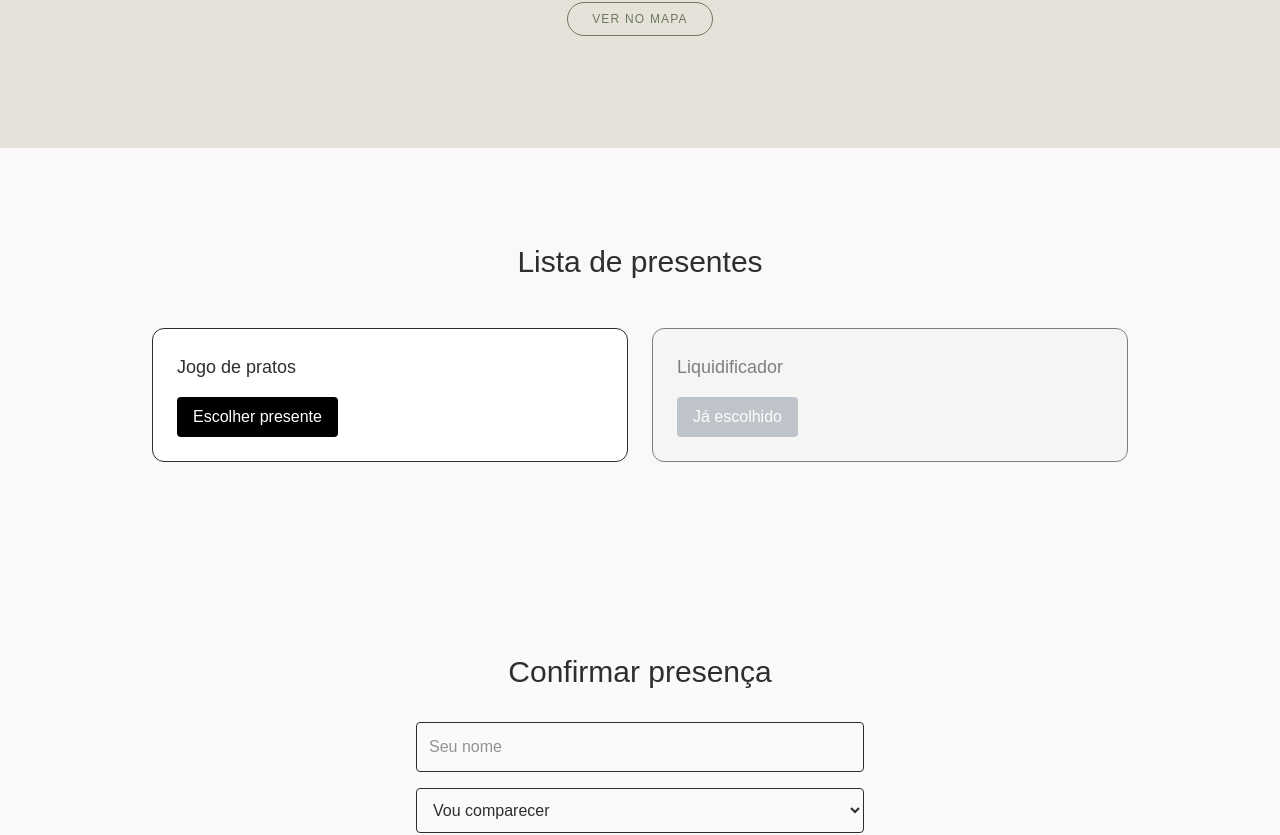
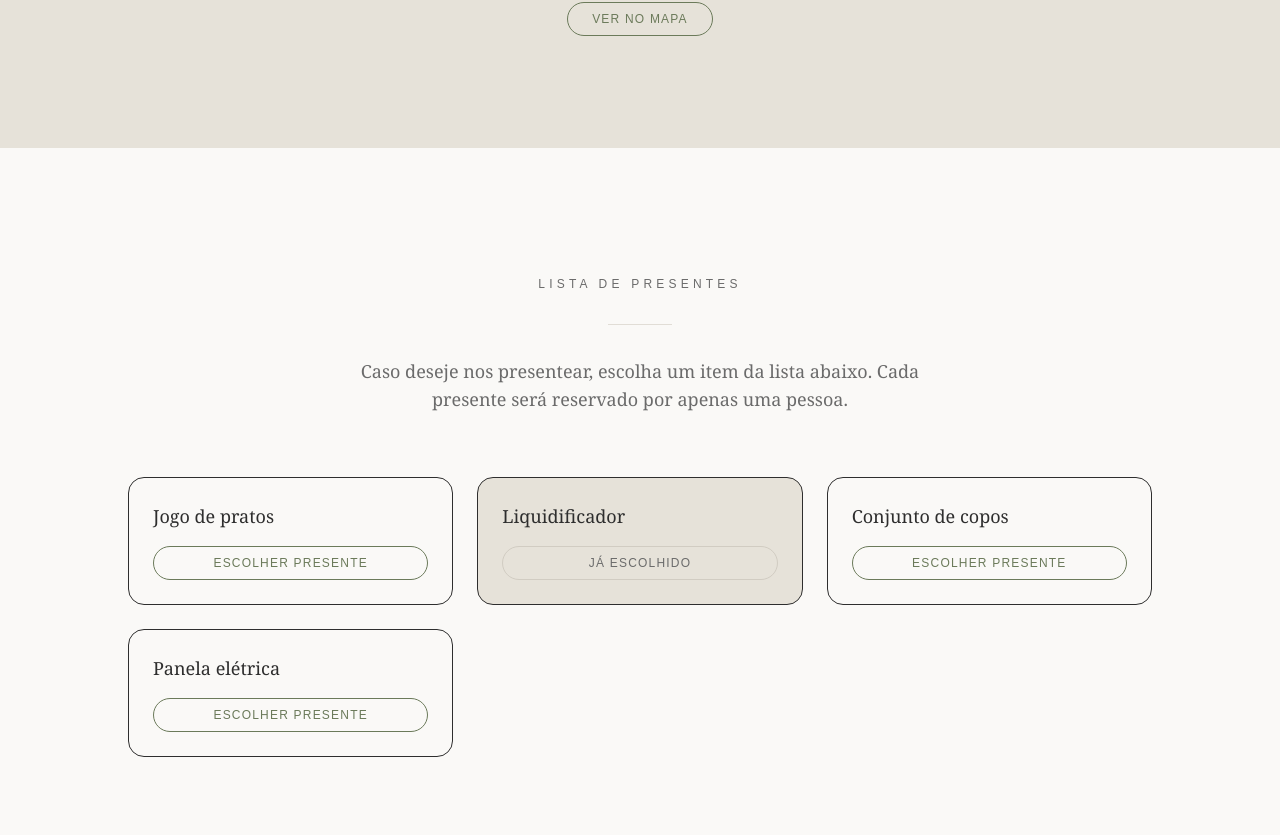
Before and after one commit to Gleis0nLemos/front-YG, a Next.js app: page / in a window 1280 px wide. Shown: the part 1864-2699 px from the top of the page. Built offline with nearby package versions, Linux system fonts and the light colour scheme.

Commit message:
feat: visual update to giftlist

```diff
--- a/components/GiftList.tsx
+++ b/components/GiftList.tsx
@@ -1,34 +1,104 @@
+"use client";
+
+import { motion, Variants } from "framer-motion";
+
+const container: Variants = {
+  hidden: {},
+  visible: {
+    transition: {
+      staggerChildren: 0.12,
+    },
+  },
+};
+
+const item: Variants = {
+  hidden: { opacity: 0, y: 12 },
+  visible: {
+    opacity: 1,
+    y: 0,
+    transition: {
+      duration: 0.5,
+      ease: [0.22, 1, 0.36, 1],
+    },
+  },
+};
+
 export function GiftList() {
   const gifts = [
     { id: 1, name: "Jogo de pratos", available: true },
     { id: 2, name: "Liquidificador", available: false },
+    { id: 3, name: "Conjunto de copos", available: true },
+    { id: 4, name: "Panela elétrica", available: true },
   ];
 
   return (
-    <section id="presentes" className="py-24 px-6 max-w-5xl mx-auto">
-      <h2 className="text-3xl text-center mb-12">
+    <section
+      id="presentes"
+      className="py-32 px-6 bg-background text-foreground"
+    >
+      <motion.div
+        className="mx-auto max-w-5xl"
+        variants={container}
+        initial="hidden"
+        whileInView="visible"
+        viewport={{ once: true }}
+      >
+        {/* Título */}
+        <motion.div variants={item} className="text-center mb-16">
+          <p className="text-xs uppercase tracking-[0.35em] text-secondary">
             Lista de presentes
-      </h2>
+          </p>
 
-      <div className="grid md:grid-cols-2 gap-6">
-        {gifts.map(gift => (
-          <div
+          <div className="mx-auto my-8 h-px w-16 bg-border opacity-60" />
+
+          <p className="font-serif text-lg text-secondary max-w-xl mx-auto">
+            Caso deseje nos presentear, escolha um item da lista abaixo.
+            Cada presente será reservado por apenas uma pessoa.
+          </p>
+        </motion.div>
+
+        {/* Grid */}
+        <motion.div
+          variants={container}
+          className="grid gap-6 sm:grid-cols-2 lg:grid-cols-3"
+        >
+          {gifts.map((gift) => (
+            <motion.div
               key={gift.id}
-            className={`p-6 rounded-xl border ${
-              gift.available ? "bg-white" : "bg-gray-100 opacity-60"
-            }`}
+              variants={item}
+              className={`
+                rounded-2xl border p-6
+                transition
+                ${
+                  gift.available
+                    ? "bg-background hover:shadow-lg"
+                    : "bg-soft opacity-60"
+                }
+              `}
             >
-            <h3 className="text-lg font-medium">{gift.name}</h3>
+              <h3 className="font-serif text-lg mb-4">
+                {gift.name}
+              </h3>
 
               <button
                 disabled={!gift.available}
-              className="mt-4 px-4 py-2 rounded bg-black text-white disabled:bg-gray-400"
+                className={`
+                  w-full rounded-full px-4 py-2
+                  text-xs uppercase tracking-widest
+                  transition
+                  ${
+                    gift.available
+                      ? "border border-accent text-accent hover:bg-accent hover:text-background"
+                      : "border border-border text-secondary cursor-not-allowed"
+                  }
+                `}
               >
                 {gift.available ? "Escolher presente" : "Já escolhido"}
               </button>
-          </div>
+            </motion.div>
           ))}
-      </div>
+        </motion.div>
+      </motion.div>
     </section>
   );
 }
```
Lines whose indentation alone changed are shown as unchanged.
